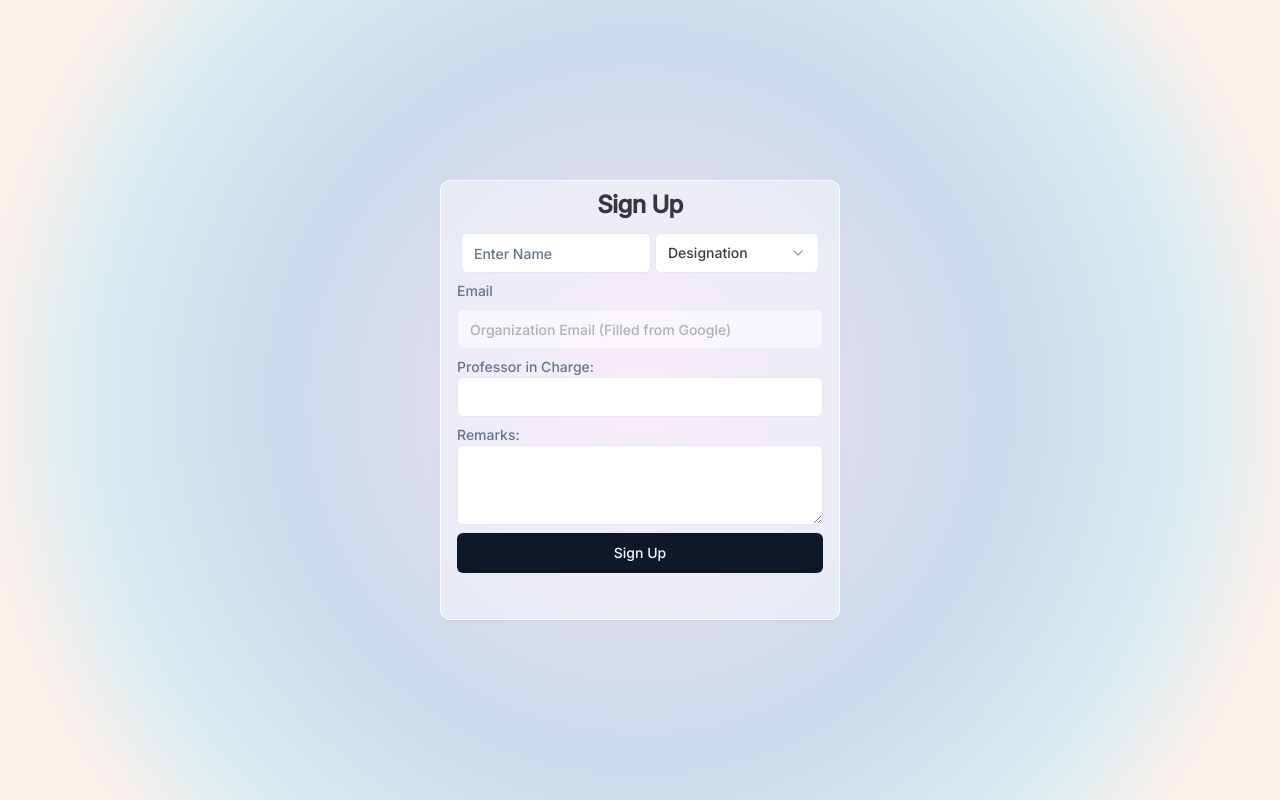
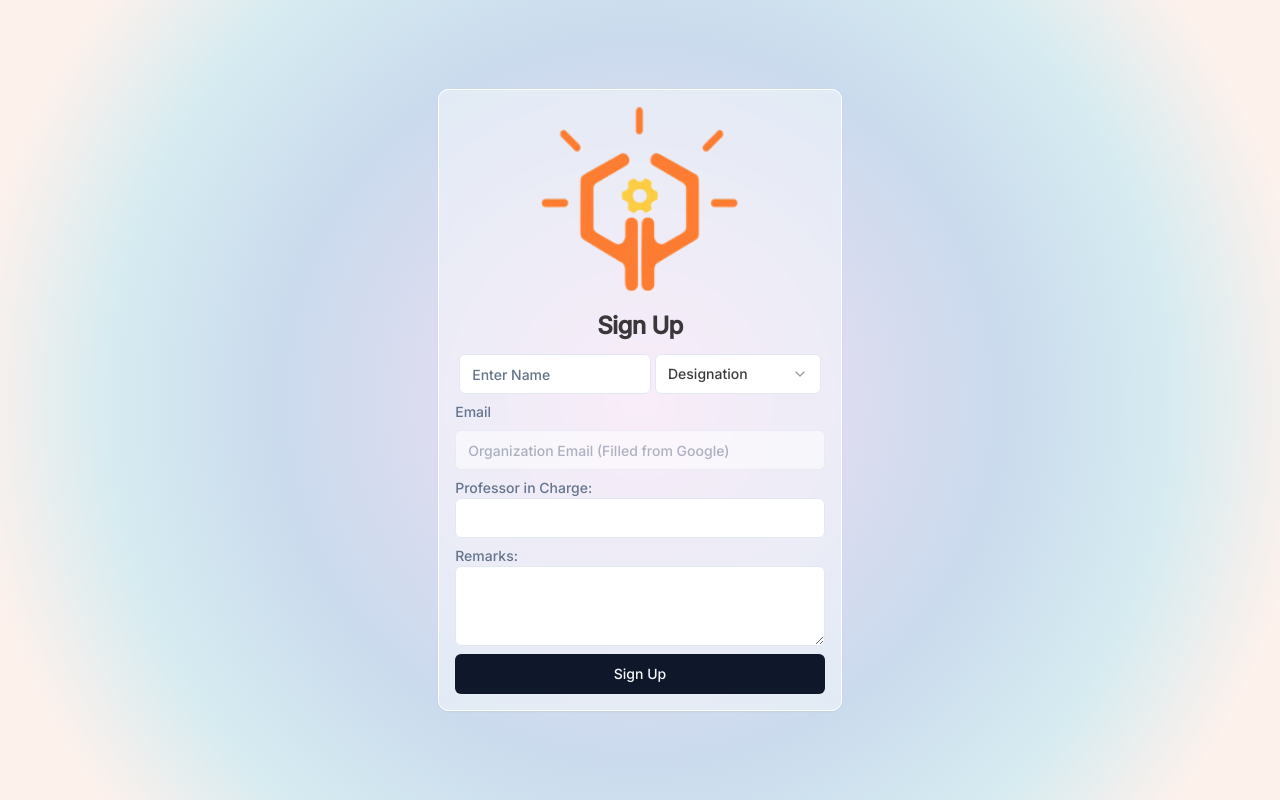
Before and after one commit to plusk-dev/tinkeringlab, a React (Vite) app in the folder frontend/: page /signup in a window 1280 px wide. Built offline with nearby package versions, Linux system fonts and the light colour scheme.

Commit message:
modified Req component

```diff
--- a/frontend/src/Login/Signup.tsx
+++ b/frontend/src/Login/Signup.tsx
@@ -6,12 +6,16 @@ import { GoogleLogin } from '@react-oauth/google'
 import { jwtDecode } from 'jwt-decode'
 import { Textarea } from '@/components/ui/textarea'
 import { Button } from '@/components/ui/button'
+import mainLogo from '../images/tinker.png'
 
 export default function Signup() {
   const [email, setEmail] = useState()
   return <>
     <main className="w-screen h-screen flex items-center justify-center">
-      <Card className="h-[55vh] w-[50vh] info-card px-4 m-4" >
+      <Card className=" info-card px-4 m-4" >
+        <div className='flex justify-center'>
+          <img src={mainLogo} className="h-1/3" />
+        </div>
         <CardTitle className='w-full text-center font-bold mb-4 mt-3'>Sign Up</CardTitle>
         <div className='flex gap-1 ml-1'>
           <Input placeholder="Enter Name" className="flex-1"></Input>
@@ -32,9 +36,9 @@ export default function Signup() {
         </div>
         <div className="mt-2 flex flex-col gap-2">
           <div>
-          <CardDescription className=' flex justify-between'>Email
-            <GoogleLogin onSuccess={(e: any) => setEmail((jwtDecode(JSON.stringify(e.credential)) as any).email)} size='small' /></CardDescription>
-          <Input disabled type='text' placeholder='Organization Email (Filled from Google)' value={email} className='mt-2' />
+            <CardDescription className=' flex justify-between'>Email
+              <GoogleLogin onSuccess={(e: any) => setEmail((jwtDecode(JSON.stringify(e.credential)) as any).email)} size='small' /></CardDescription>
+            <Input disabled type='text' placeholder='Organization Email (Filled from Google)' value={email} className='mt-2' />
 
           </div>
           <div>
@@ -43,11 +47,13 @@ export default function Signup() {
             <Input type='text' className="w-full"></Input>
           </div>
           <div>
-          <CardDescription>Remarks:</CardDescription>
-          <Textarea className='w-full' />
+            <CardDescription>Remarks:</CardDescription>
+            <Textarea className='w-full' />
           </div>
 
-           <Button>Sign Up</Button>
+          <Button className='mb-4' onClick={e => {
+
+          }}>Sign Up</Button>
         </div>
       </Card>
     </main>
--- a/frontend/src/requests/Req.tsx
+++ b/frontend/src/requests/Req.tsx
@@ -1,6 +1,7 @@
 import React from "react";
 import { Card, CardContent } from "@/components/ui/card";
 import { Button } from "@/components/ui/button";
+import { Cog } from "lucide-react";
 import { Sheet, SheetContent, SheetFooter, SheetHeader, SheetTitle, SheetTrigger } from "@/components/ui/sheet";
 
 interface Data {
@@ -17,14 +18,20 @@ interface ReqProps {
   updateStatus: (id: string, newStatus: string) => void;
 }
 
+const ICONS = {
+  'Component': "",
+  'Machine': "",
+  'Intern': ""
+}
+
 const Req: React.FC<ReqProps> = ({ data, updateStatus }) => {
 
   return (
     <>
       <Card className={`mt-1 ${data.status==="resolved"?"bg-pink-400":"bg-blue-200"} border-blue-700	border-[1px] border-dashed`}>
-        <CardContent className="flex justify-between items-center flex-1 p-0 px-1 mt-1">
-          <h3 className="pb-1">{data.name}</h3>
-          <h3 className="pb-1">{data.type}</h3>
+        <CardContent className="flex justify-between items-center p-0 px-1 mt-1">
+          <h3 className="pb-1 flex gap-2"><Cog />{data.name}</h3>
+          {/* <h3 className="pb-1">{data.type}</h3> */}
           <Sheet >
             <SheetTrigger asChild ><Button className="mb-1">Open</Button></SheetTrigger>
             <SheetContent>
```
